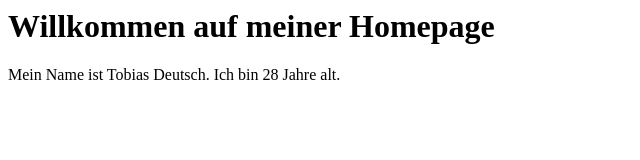
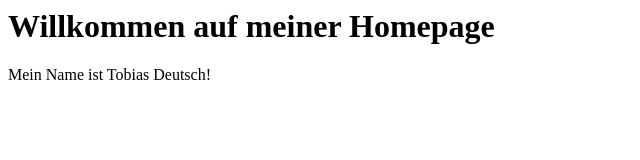
Before and after one commit to MiNeedsIt/HomepageUebung, a plain HTML site: page index.html in a window 1280 px wide. Shown: the whole page, without its empty margins (0-640 px from the left). Drawn offline with Linux system fonts and the light colour scheme.

Commit message:
Zweite Version November

```diff
--- a/index.html
+++ b/index.html
@@ -5,7 +5,7 @@
     <body>
 
     <h1>Willkommen auf meiner Homepage</h1>
-    <p>Mein Name ist Tobias Deutsch. Ich bin 28 Jahre alt.</p>
+    <p>Mein Name ist Tobias Deutsch!</p>
 
     </body>
 </html>
```
